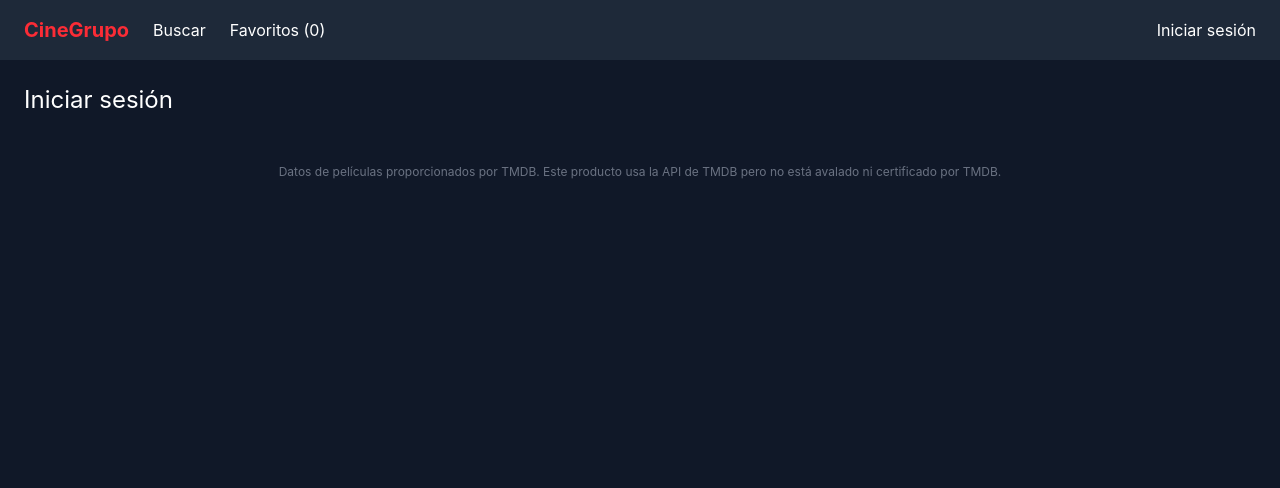
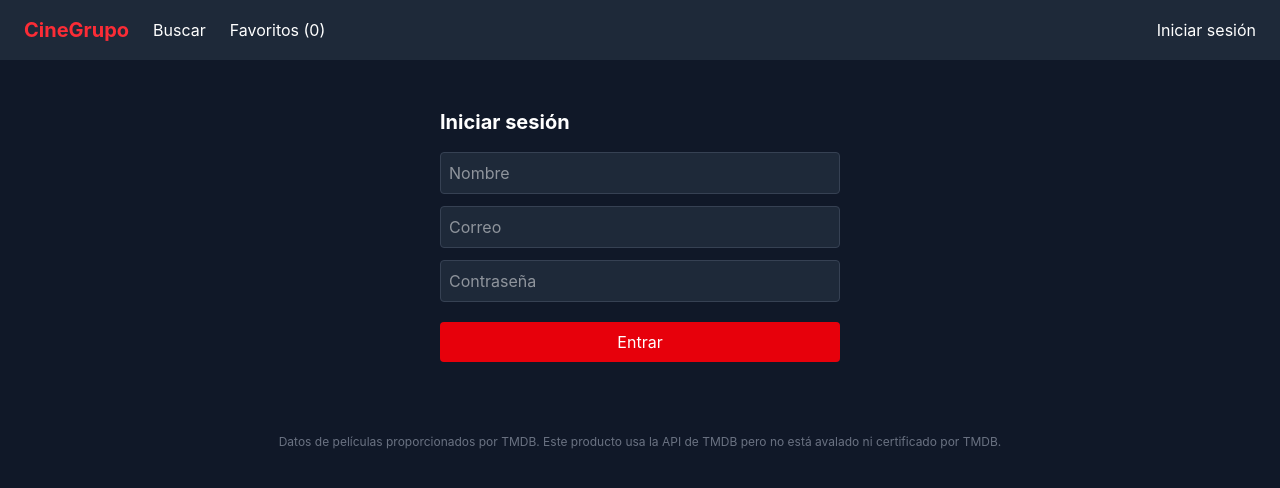
Before and after one commit to fr4xnz1/cine, a React (Vite) app: page /login in a window 1280 px wide. Shown: the top 488 px of the page. Built offline with nearby package versions, Linux system fonts and the light colour scheme; no server answers.

Commit message:
login y el saludo de hola con tu nombre

```diff
--- a/src/components/Navbar.jsx
+++ b/src/components/Navbar.jsx
@@ -1,8 +1,10 @@
 import { Link } from "react-router-dom";
 import { useFavorites } from "../context/FavoritesContext";
+import { useAuth } from "../context/AuthContext";
 
 function Navbar() {
   const { favorites } = useFavorites();
+  const { logueado, usuario, cerrarSesion } = useAuth();
 
   return (
     <nav className="bg-gray-800 px-6 py-4 flex gap-6 items-center">
@@ -15,9 +17,23 @@ function Navbar() {
       <Link to="/favoritos" className="hover:text-red-400">
         Favoritos ({favorites.length})
       </Link>
-      <Link to="/login" className="ml-auto hover:text-red-400">
-        Iniciar sesión
-      </Link>
+
+      {logueado ? (
+        <div className="ml-auto flex gap-4 items-center">
+          <span>Hola {usuario}</span>
+          <button
+            type="button"
+            onClick={cerrarSesion}
+            className="hover:text-red-400 cursor-pointer"
+          >
+            Salir
+          </button>
+        </div>
+      ) : (
+        <Link to="/login" className="ml-auto hover:text-red-400">
+          Iniciar sesión
+        </Link>
+      )}
     </nav>
   );
 }
--- /dev/null
+++ b/src/context/AuthContext.jsx
@@ -0,0 +1,41 @@
+import { createContext, useContext, useState } from "react";
+
+const AuthContext = createContext();
+
+export function AuthProvider({ children }) {
+  const [usuario, setUsuario] = useState(localStorage.getItem("usuario") || "");
+  const [token, setToken] = useState(localStorage.getItem("token") || "");
+
+  const logueado = Boolean(usuario && token);
+
+  function iniciarSesion(nombre) {
+    const nombreLimpio = nombre.trim();
+    const tokenFalso = "token-falso-" + Date.now();
+
+    localStorage.setItem("usuario", nombreLimpio);
+    localStorage.setItem("token", tokenFalso);
+
+    setUsuario(nombreLimpio);
+    setToken(tokenFalso);
+  }
+
+  function cerrarSesion() {
+    localStorage.removeItem("usuario");
+    localStorage.removeItem("token");
+
+    setUsuario("");
+    setToken("");
+  }
+
+  return (
+    <AuthContext.Provider
+      value={{ usuario, token, logueado, iniciarSesion, cerrarSesion }}
+    >
+      {children}
+    </AuthContext.Provider>
+  );
+}
+
+export function useAuth() {
+  return useContext(AuthContext);
+}
--- a/src/main.jsx
+++ b/src/main.jsx
@@ -4,12 +4,15 @@ import { BrowserRouter } from "react-router-dom";
 import "./index.css";
 import App from "./App.jsx";
 import { FavoritesProvider } from "./context/FavoritesContext.jsx";
+import { AuthProvider } from "./context/AuthContext.jsx";
 
 createRoot(document.getElementById("root")).render(
   <StrictMode>
     <BrowserRouter>
       <FavoritesProvider>
-        <App />
+        <AuthProvider>
+          <App />
+        </AuthProvider>
       </FavoritesProvider>
     </BrowserRouter>
   </StrictMode>
--- a/src/pages/Login.jsx
+++ b/src/pages/Login.jsx
@@ -1,5 +1,101 @@
+import { useState } from "react";
+import { useNavigate } from "react-router-dom";
+import { useAuth } from "../context/AuthContext";
+
 function Login() {
-  return <h1 className="text-2xl">Iniciar sesión</h1>;
+  const { iniciarSesion, logueado, usuario, cerrarSesion } = useAuth();
+  const navigate = useNavigate();
+
+  const [nombre, setNombre] = useState("");
+  const [correo, setCorreo] = useState("");
+  const [clave, setClave] = useState("");
+  const [error, setError] = useState("");
+
+  function handleSubmit(e) {
+    e.preventDefault();
+
+    const nombreLimpio = nombre.trim();
+    const correoLimpio = correo.trim();
+    const correoValido =
+      correoLimpio.includes("@") &&
+      correoLimpio.includes(".") &&
+      !correoLimpio.includes(" ");
+
+    if (!nombreLimpio) {
+      setError("Escribe tu nombre");
+      return;
+    }
+
+    if (!correoValido) {
+      setError("Ingresa un correo válido");
+      return;
+    }
+
+    if (clave.length < 6) {
+      setError("La contraseña debe tener al menos 6 caracteres");
+      return;
+    }
+
+    setError("");
+    iniciarSesion(nombreLimpio);
+    navigate("/");
+  }
+
+  if (logueado) {
+    return (
+      <div className="p-6">
+        <p className="mb-4">Hola {usuario}</p>
+        <button
+          type="button"
+          onClick={cerrarSesion}
+          className="px-4 py-2 bg-red-600 rounded hover:bg-red-500 cursor-pointer"
+        >
+          Salir
+        </button>
+      </div>
+    );
+  }
+
+  return (
+    <div className="p-6 max-w-md mx-auto">
+      <h1 className="text-xl font-bold mb-4">Iniciar sesión</h1>
+
+      <form onSubmit={handleSubmit} noValidate className="flex flex-col gap-3">
+        <input
+          type="text"
+          placeholder="Nombre"
+          value={nombre}
+          onChange={(e) => setNombre(e.target.value)}
+          className="p-2 rounded bg-gray-800 border border-gray-700"
+        />
+
+        <input
+          type="email"
+          placeholder="Correo"
+          value={correo}
+          onChange={(e) => setCorreo(e.target.value)}
+          className="p-2 rounded bg-gray-800 border border-gray-700"
+        />
+
+        <input
+          type="password"
+          placeholder="Contraseña"
+          value={clave}
+          onChange={(e) => setClave(e.target.value)}
+          className="p-2 rounded bg-gray-800 border border-gray-700"
+        />
+
+        {error && <p className="text-red-400 text-sm">{error}</p>}
+
+        <button
+          type="submit"
+          className="mt-2 px-4 py-2 bg-red-600 rounded hover:bg-red-500 cursor-pointer"
+        >
+          Entrar
+        </button>
+      </form>
+    </div>
+  );
 }
 
 export default Login;
```
